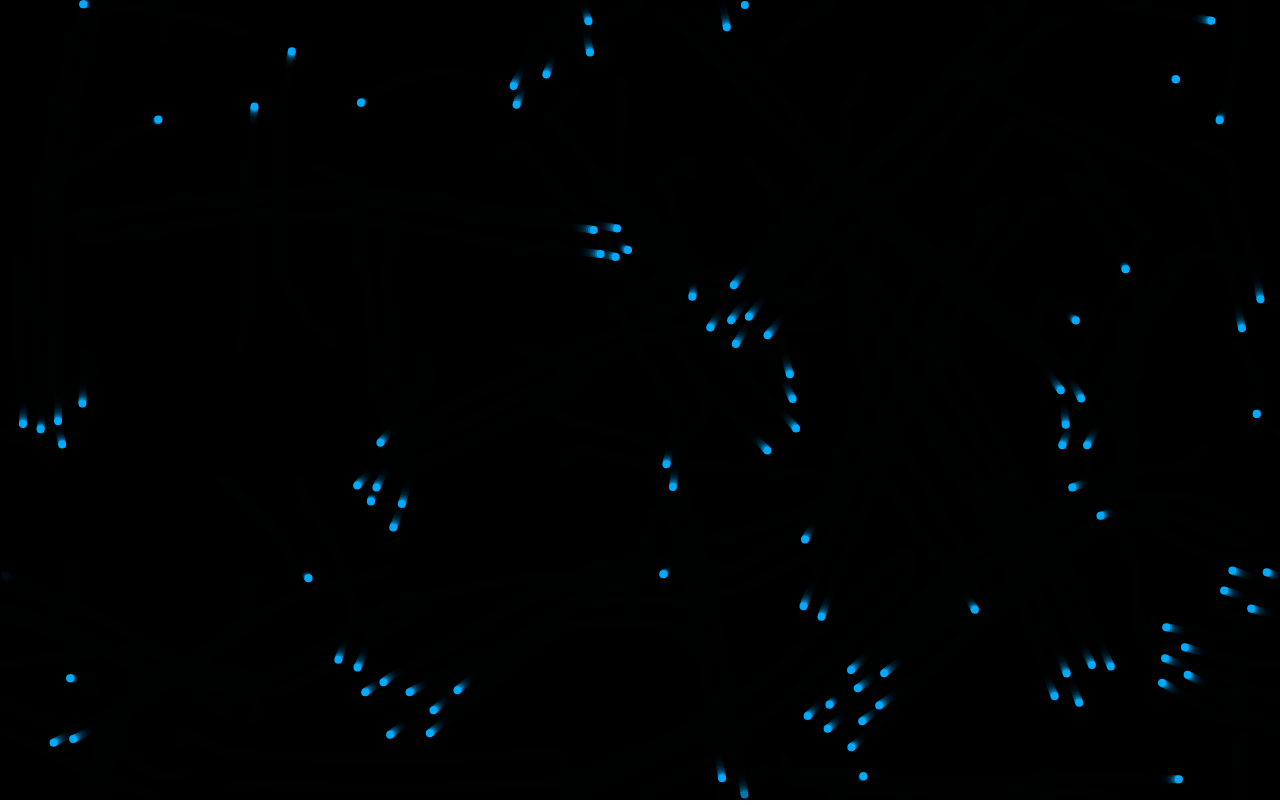
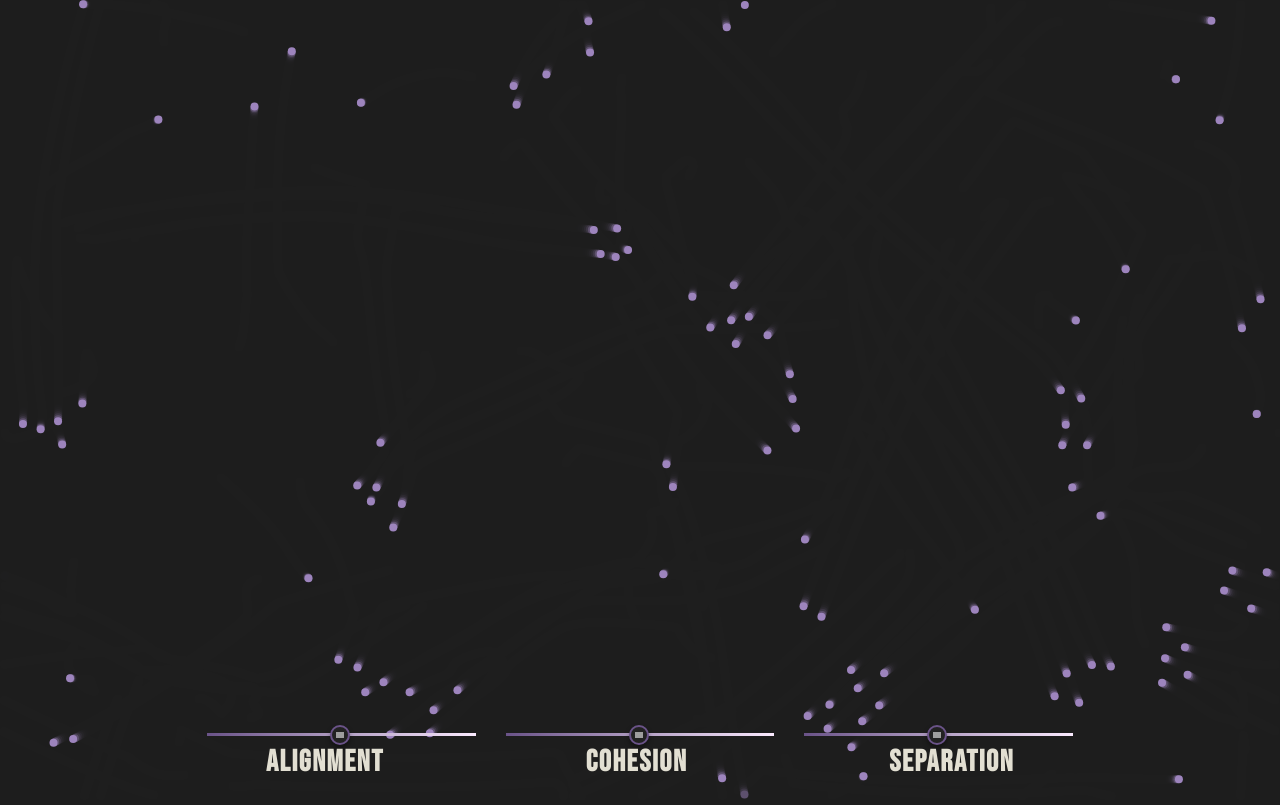
Before and after one commit to NathanTheDev/Boids, a plain HTML site: page index.html in a window 1280 px wide. Drawn offline with Linux system fonts and the light colour scheme.

Commit message:
Added Stylings

```diff
--- a/boid.js
+++ b/boid.js
@@ -29,7 +29,7 @@ class Boid {
       y: this.velocity.y / ACCELERATION_CHANGE,
     };
 
-    this.color = `hsl(200, 100%, 50%)`;
+    this.color = `hsl(266, 30%, 63%)`;
   }
 
   draw() {
--- a/index.html
+++ b/index.html
@@ -6,9 +6,20 @@
     <link rel="stylesheet" href="./style.css">
 </head>
 <body>
-	<div class="content">
-		<canvas height="600" width="600" id="canvas"></canvas>
+	<div class="container">
+		<div class="slider-container">
+			<input type="range" min="1" max="100" value="50" class="slider" id="myRange">
+			<input type="range" min="1" max="100" value="50" class="slider" id="myRange">
+			<input type="range" min="1" max="100" value="50" class="slider" id="myRange">
+		</div>
+		<div class="title-container">
+			<h2 class="title-slider">Alignment</h2>
+			<h2 class="title-slider">Cohesion</h2>
+			<h2 class="title-slider">Separation</h2>
+		</div>
 	</div>
+	<canvas height="600" width="600" id="canvas"></canvas>
+
 	<script src="./boid.js"></script>
 	<script src="./script.js"></script>
 </body>
--- a/script.js
+++ b/script.js
@@ -26,7 +26,7 @@ const createBoids = () => {
 const animateBoids = () => {
   requestAnimationFrame(animateBoids);
 
-  context.fillStyle = "rgba(0, 0, 0, 0.32)";
+  context.fillStyle = "rgba(30, 30, 30, 0.5)";
   context.fillRect(0, 0, canvas.width, canvas.height);
 
   updateBoids();
--- a/style.css
+++ b/style.css
@@ -1,8 +1,100 @@
+@import url('https://fonts.googleapis.com/css2?family=Bebas+Neue&display=swap');
 #canvas {
-	background: #000;
+	background: #1E1E1E;
 }
 
 body {
 	margin: 0;
 	overflow: hidden;
+  background-color: #1E1E1E;
+  font-family: 'Bebas Neue';
+  color: #E2DFD2;
 }
+
+h2 {
+  font-size: 30px;
+  letter-spacing: 0.1rem;
+}
+
+.container {
+  width: 100%;
+  height: 100%;
+  display: flex;
+  justify-content: center;
+}
+
+.slider-container {
+  transform: translateY(90vh);
+  position: absolute;
+  display: flex;
+  width: 70%;
+  /* background-color: red; */
+}
+
+.title-container {
+  transform: translateY(93vh);
+  position: absolute;
+  display: flex;
+  width: 90%;
+  justify-content: space-evenly;
+}
+
+.slider {
+  margin-left: 15px;
+  margin-right: 15px;
+	width: 100%;
+  height: 25px;
+
+  -webkit-appearance: none;
+  -moz-appearance: none;
+  appearance: none;
+  background-color: transparent;
+
+}
+input[type="range"]::-webkit-slider-runnable-track {
+  -webkit-appearance: none;
+  appearance: none;
+  height: 3px;
+  background: rgb(246, 114, 128);
+  background: -webkit-linear-gradient(
+    left,
+    rgba(222,90,67) 0%,
+    rgba(222, 168, 67, 1) 100%
+  );
+  background: linear-gradient(
+    to right,
+    rgba(106, 83, 136) 0%,
+    rgba(251, 234, 255, 1) 100%
+  );
+  filter: progid:DXImageTransform.Microsoft.gradient(
+    startColorstr="#f67280",
+    endColorstr="#355c7d",
+    GradientType=1
+  );
+}
+
+input[type="range"]::-webkit-slider-thumb {
+-webkit-appearance: none;
+appearance: none;
+border: 2px solid #6A5388;
+border-radius: 50%;
+height: 20px;
+width: 20px;
+position: relative;
+bottom: 8px;
+background: #222
+  url("http://codemenatalie.com/wp-content/uploads/2019/09/slider-thumb.png")
+  center no-repeat;
+background-size: 50%;
+box-shadow: 0px 3px 5px 0px rgba(0, 0, 0, 0.4);
+cursor: grab;
+
+  &:active {
+    cursor: grabbing;
+  }
+}
+
+.title-slider {
+  margin: 0;
+  padding: 0;
+}
```
